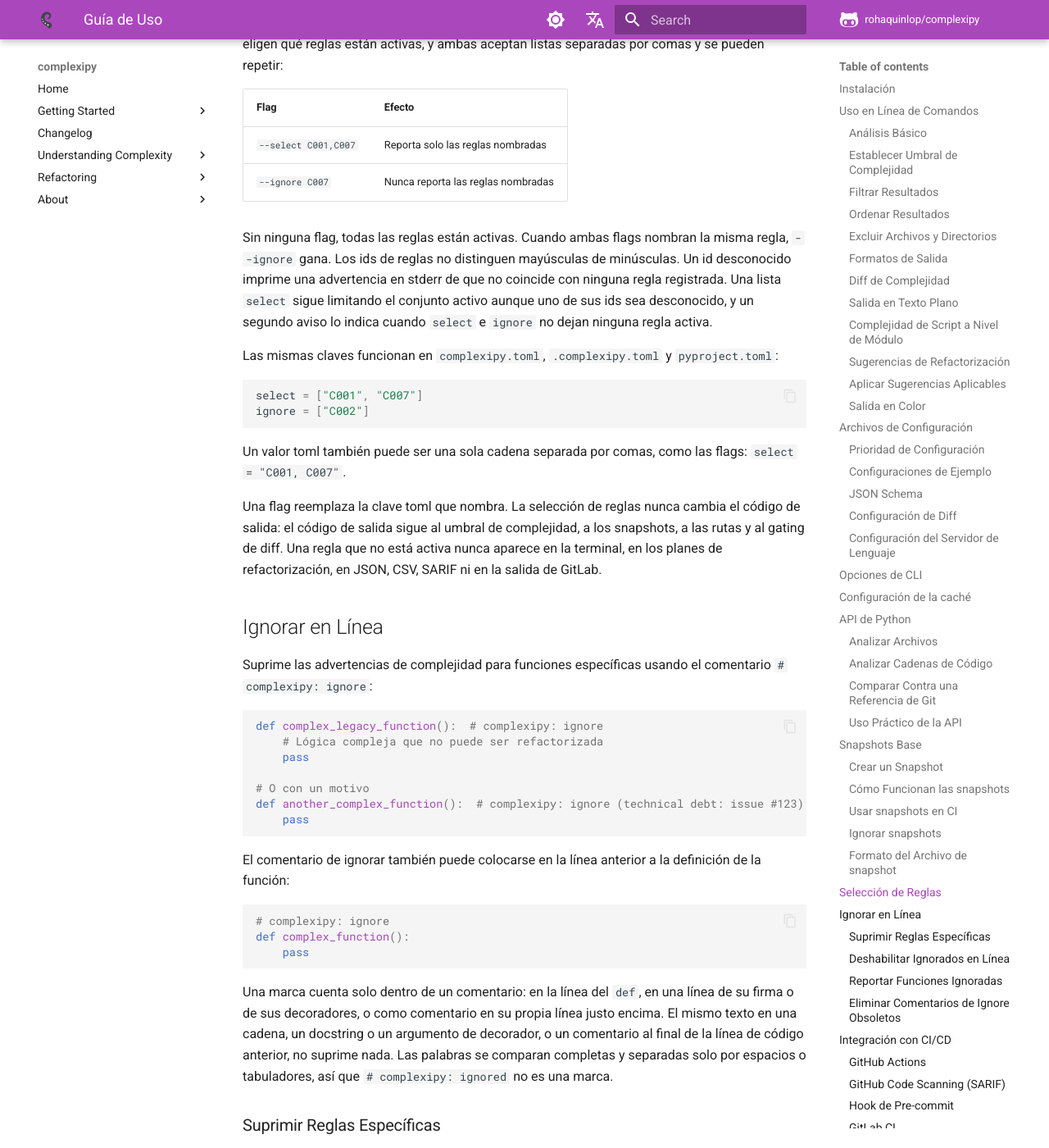
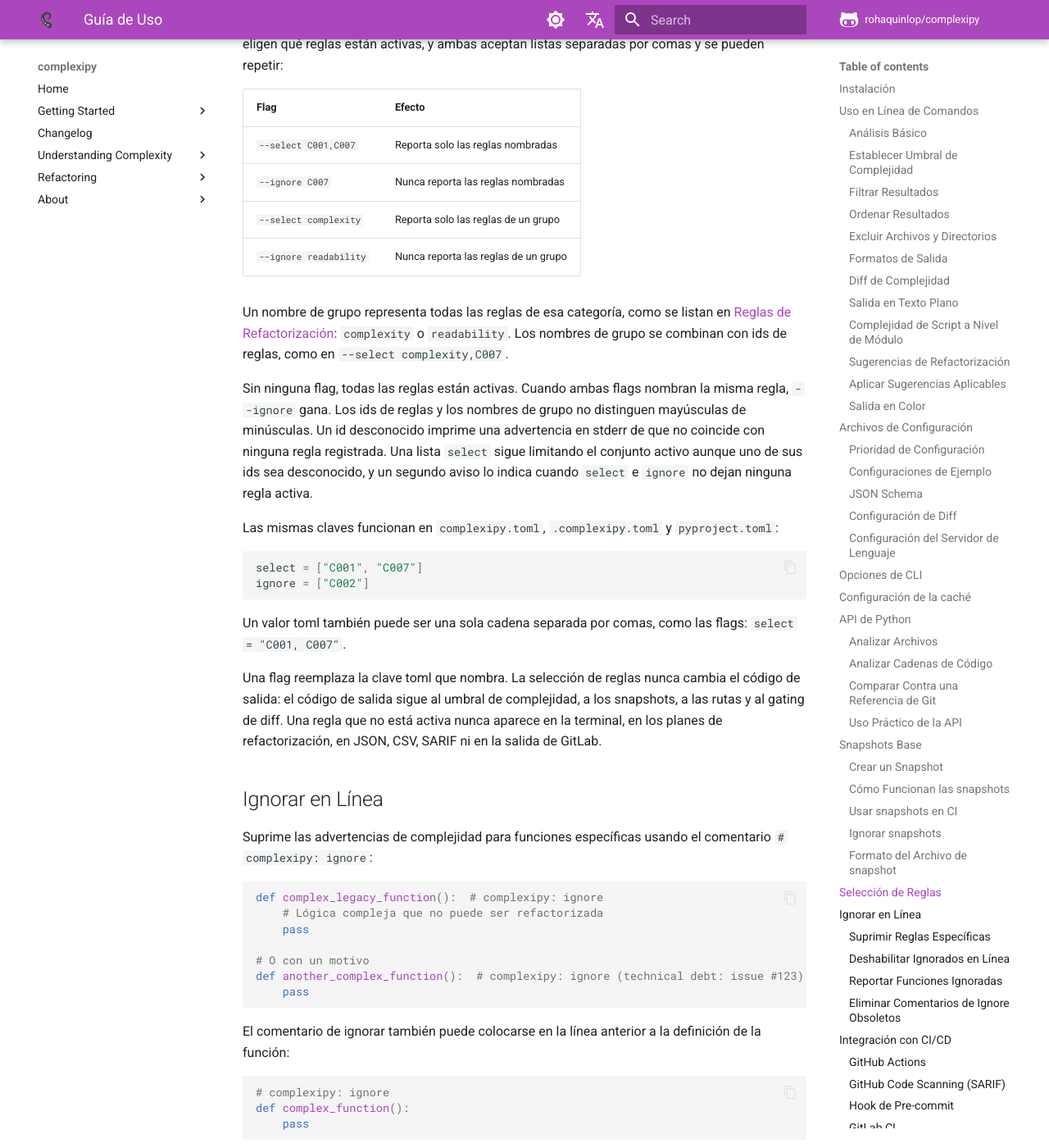
Before and after one commit to rohaquinlop/complexipy, an MkDocs documentation site: the page built from docs/es/usage-guide.md, in a window 1280 px wide and 1400 px high, scrolled down 22230 px. Shown: the whole window at 82% size. Built offline with MkDocs 1.6.1 and Material for MkDocs 9.7.7, drawn with Linux system fonts in a browser that asks for light colours; comment, search, counter and statistics services are not loaded; some of the changed text lies outside the part shown.

Commit message:
docs: document rule groups in select and ignore

```diff
--- a/docs/es/usage-guide.md
+++ b/docs/es/usage-guide.md
@@ -961,10 +961,17 @@ están activas, y ambas aceptan listas separadas por comas y se pueden repetir:
 | -- | -- |
 | `--select C001,C007` | Reporta solo las reglas nombradas |
 | `--ignore C007` | Nunca reporta las reglas nombradas |
+| `--select complexity` | Reporta solo las reglas de un grupo |
+| `--ignore readability` | Nunca reporta las reglas de un grupo |
+
+Un nombre de grupo representa todas las reglas de esa categoría, como se
+listan en [Reglas de Refactorización](refactoring-rules.md#referencia-de-ids-de-reglas):
+`complexity` o `readability`. Los nombres de grupo se combinan con ids de
+reglas, como en `--select complexity,C007`.
 
 Sin ninguna flag, todas las reglas están activas. Cuando ambas flags nombran la
-misma regla, `--ignore` gana. Los ids de reglas no distinguen mayúsculas de
-minúsculas. Un id desconocido imprime una advertencia en stderr de que no
+misma regla, `--ignore` gana. Los ids de reglas y los nombres de grupo no
+distinguen mayúsculas de minúsculas. Un id desconocido imprime una advertencia en stderr de que no
 coincide con ninguna regla registrada. Una lista `select` sigue limitando el
 conjunto activo aunque uno de sus ids sea desconocido, y un segundo aviso lo
 indica cuando `select` e `ignore` no dejan ninguna regla activa.
@@ -1031,7 +1038,8 @@ nombradas para esa función. Separa varios ids con comas:
 comporta igual. Un marcador sin lista sigue suprimiendo la función completa.
 Un texto entre corchetes que no es una lista de ids de reglas es un motivo, así
 que `# complexipy: ignore [technical debt]` sigue suprimiendo la función
-completa.
+completa. Aquí los nombres de grupo no son ids de reglas:
+`# complexipy: ignore[readability]` también suprime la función completa.
 
 !!! note "Sintaxis Obsoleta"
 
```
Also changed, not shown: CHANGELOG.md (+5 -0 lines), docs/es/changelog.md (+6 -0 lines), docs/es/refactoring-rules.md (+3 -1 lines), docs/refactoring-rules.md (+2 -1 lines), docs/usage-guide.md (+10 -1 lines).
